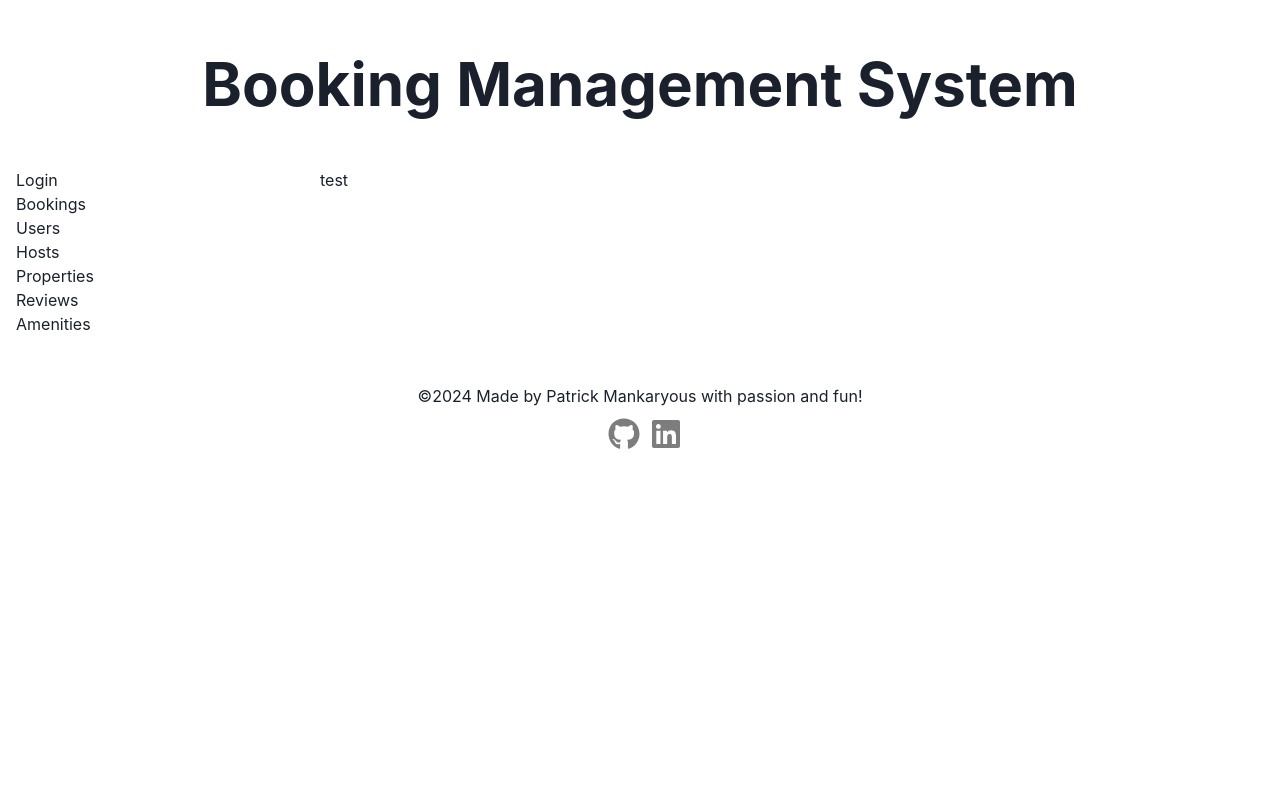
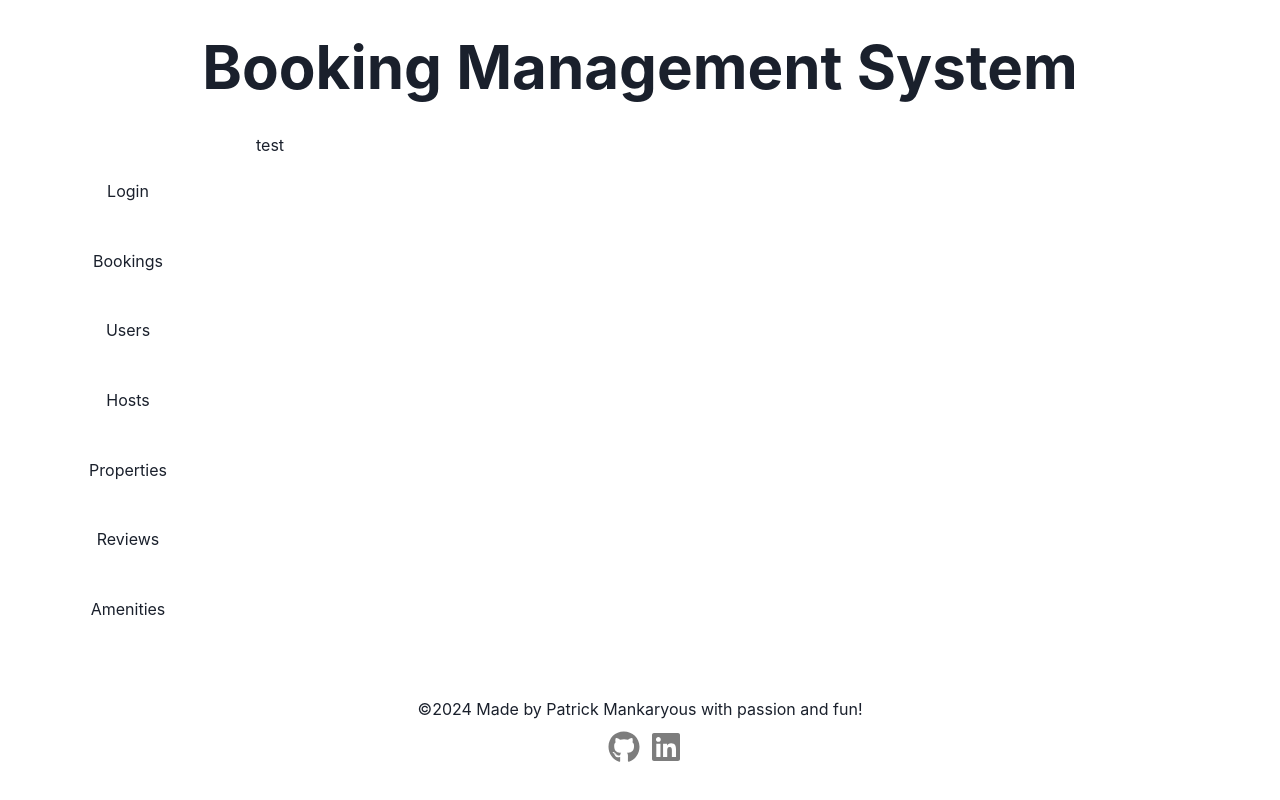
Before and after one commit to patrick1410/booking_management_system, a React (Vite) app: page / in a window 1280 px wide. Built offline with nearby package versions, Linux system fonts and the light colour scheme.

Commit message:
finished standard layout for every page

```diff
--- a/src/components/Navigation.tsx
+++ b/src/components/Navigation.tsx
@@ -5,7 +5,16 @@ import { Box, UnorderedList, ListItem } from "@chakra-ui/react";
 export const Navigation = () => {
   return (
     <Box gridArea="nav" as="nav">
-      <UnorderedList style={{ listStyle: "none" }}>
+      <UnorderedList
+        display="flex"
+        flexDirection="column"
+        justifyContent="space-evenly" // adjust later?
+        alignItems="center" // adjust later?
+        height="100%"
+        style={{
+          listStyle: "none",
+        }}
+      >
         <ListItem>
           <Link to={"/login"}>Login</Link>
         </ListItem>
--- a/src/components/UI/Footer.tsx
+++ b/src/components/UI/Footer.tsx
@@ -11,7 +11,7 @@ export const Footer = () => {
       justifyContent="center"
       alignItems="center"
     >
-      <Text>
+      <Text textAlign="center">
         &copy;2024 Made by{" "}
         <Link
           _hover={{ textDecoration: "none" }}
--- a/src/components/css/root.css
+++ b/src/components/css/root.css
@@ -1,11 +1,21 @@
+* {
+  margin: 0 !important;
+  padding: 0 !important;
+  box-sizing: border-box !important;
+}
+
 .root {
+  height: 100vh;
   display: grid;
-  grid-template-columns: repeat(4, 1fr);
-  grid-template-rows: repeat(3, 1fr);
+  grid-template-columns: repeat(5, 1fr);
+  grid-template-rows: repeat(6, 1fr);
   grid-template-areas:
-    "header header header header"
-    "nav main main main"
-    "footer footer footer footer";
+    "header header header header header"
+    "nav main main main main"
+    "nav main main main main"
+    "nav main main main main"
+    "nav main main main main"
+    "footer footer footer footer footer";
   grid-column-gap: 0px;
   grid-row-gap: 0px;
 }
```
